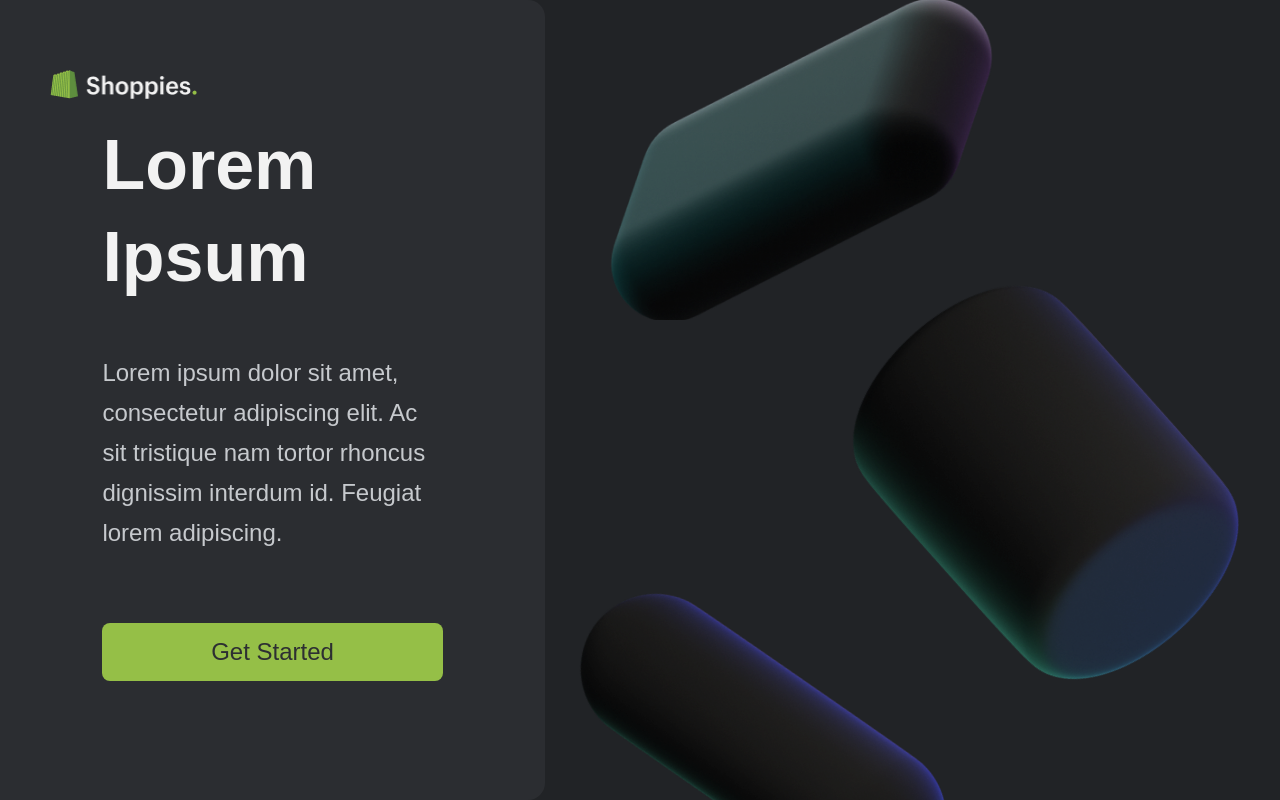
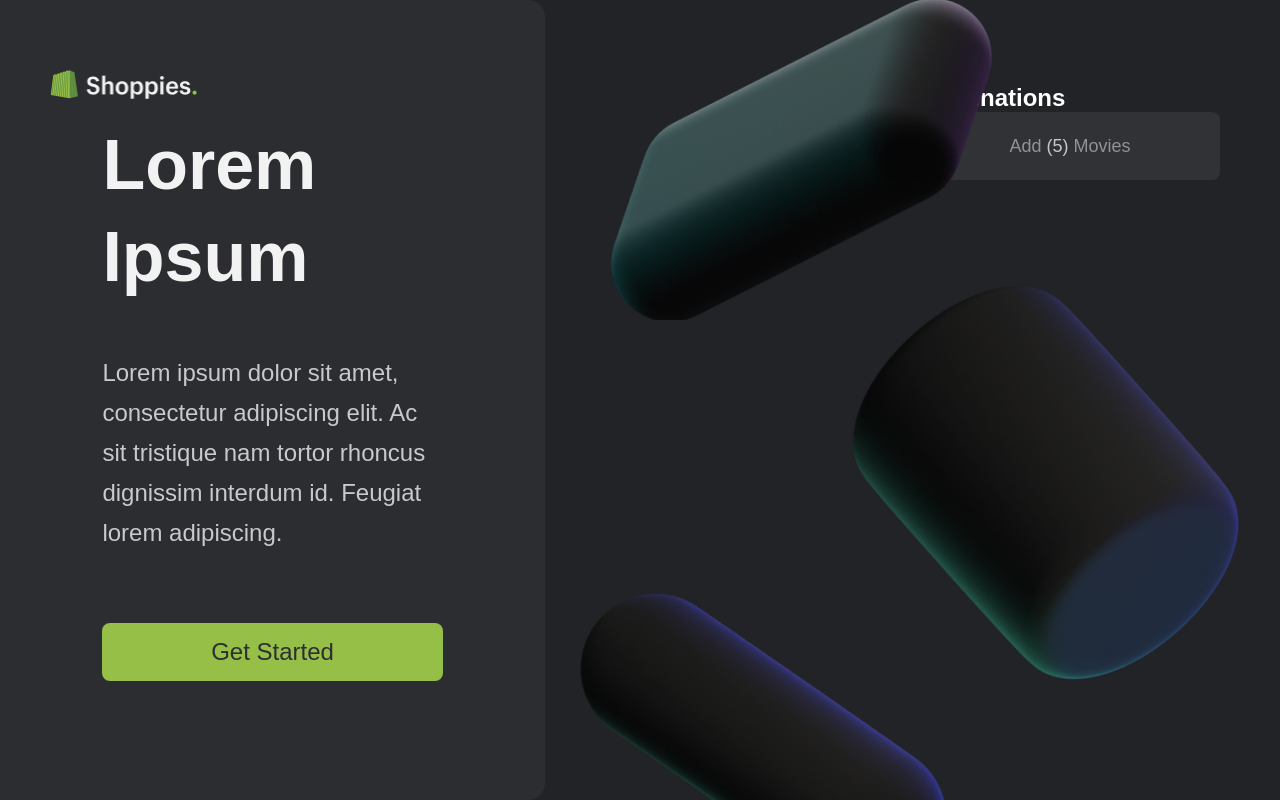
Before and after one commit to ameer-ahmad/TheShoppies, a React (Create React App) app: page / in a window 1280 px wide. Shown: the top 800 px of the page. Built offline with nearby package versions, Linux system fonts and the light colour scheme; a web font is replaced by a local one.

Commit message:
added html for nominee list

```diff
--- a/src/components/MovieCard.js
+++ b/src/components/MovieCard.js
@@ -13,7 +13,7 @@ const MovieCard = (props) => {
     } catch (err) {
       console.error(err);
     }
-  });
+  }, [movie.imdbID]);
 
   return (
     <div className="movie-card">
@@ -28,7 +28,9 @@ const MovieCard = (props) => {
         </button>
       </div>
       <h3 className="movie-title">{movieData.Title}</h3>
-      <p className="movie-info">{`${movieData.Year} • ${movieData.Genre}`}</p>
+      <p className="movie-info">{`${movieData.Year} • ${
+        movieData.Genre.split(",")[0]
+      }`}</p>
       <p className="movie-rating">
         <img src={star} alt="" />
         <span>{movieData.imdbRating}</span>
--- a/src/components/Nominations.js
+++ b/src/components/Nominations.js
@@ -1,10 +1,34 @@
-import React from "react";
+import React, { useEffect, useState } from "react";
+import star from "../img/star.png";
 
-const Nominations = () => {
+const Nominations = ({ nominee }) => {
+  let [movieData, setMovieData] = useState({});
+
+  useEffect(async () => {
+    try {
+      const url = `http://www.omdbapi.com/?i=${nominee}&apikey=92b81fc0`;
+      const res = await fetch(url);
+      const data = await res.json();
+      setMovieData({ ...data });
+    } catch (err) {
+      console.error(err);
+    }
+  });
+
   return (
-    <div className="nominationsList">
-      <h2>Nominations</h2>
-      <button>Add (5) Movies</button>
+    <div className="nominationCard">
+      <img className="nomineePoster" src={movieData.Poster} alt="" />
+      <div className="nomineeInfo">
+        <h3>{movieData.Title}</h3>
+        <p className="movie-info">{`${movieData.Year} • ${
+          movieData.Genre.split(",")[0]
+        }`}</p>
+        <p className="movie-rating">
+          <img src={star} alt="" />
+          <span>{movieData.imdbRating}</span>
+        </p>
+      </div>
+      <button className="removeNominee">X</button>
     </div>
   );
 };
--- a/src/components/Search.js
+++ b/src/components/Search.js
@@ -1,7 +1,8 @@
 import React, { useState } from "react";
-import logo from "../img/logo.png";
+import logo from "../img/bigLogo.png";
 import searchIcon from "../img/search.png";
 import MovieCard from "./MovieCard";
+import Nominations from "./Nominations";
 
 const Search = () => {
   // State for search results
@@ -56,7 +57,13 @@ const Search = () => {
       </div>
       <div className="nominations-list">
         <h2>Nominations</h2>
-        <button>Add (5) Movies</button>
+        {nominees.map((nominee) => (
+          <Nominations nominee={nominee} key={nominee} />
+        ))}
+        <button className="addNominees">
+          Add <span style={{ color: "rgba(242, 242, 242, 0.78)" }}>(5)</span>{" "}
+          Movies
+        </button>
       </div>
     </>
   );
--- a/src/index.css
+++ b/src/index.css
@@ -100,6 +100,8 @@ html {
 
 .searchContainer .logo {
     position: relative;
+    width: 22.77rem;
+    height: 4.44rem;
 }
 
 .input-wrapper {
@@ -138,7 +140,7 @@ input {
     width: 70%;
     display: grid;
     gap: 2rem 0;
-    grid-template-columns: 1fr 1fr 1fr 1fr 1fr;
+    grid-template-columns: 1fr 1fr 1fr 1fr;
     margin-left: 7.5rem;
     margin-top: 9.4rem;
 }
@@ -192,6 +194,57 @@ input {
 }
 
 
+/* Nominations List */
+
+.nominations-list {
+    width: 300px;
+    position: absolute;
+    right: 6rem;
+    top: 8.4rem;
+    display: flex;
+    flex-direction: column;
+    z-index: -1;
+}
+
+.nominations-list h2 {
+    font-size: 2.4rem;
+}
+
+.addNominees {
+    height: 6.8rem;
+    background: rgba(72, 74, 78, .4);
+    border: none;
+    border-radius: 0.8rem;
+    color: rgba(242, 242, 242, 0.5);
+    font-size: 1.8rem;
+}
+
+.nominationCard {
+    display: flex;
+    width: 100%;
+    margin-top: 4rem;
+}
+
+.nomineePoster {
+    width: 9.65rem;
+    border-radius: 0.5rem;
+}
+
+.nomineeInfo {
+    width: 12rem;
+    margin-left: 3rem;
+    margin-right: 0.5rem;
+}
+
+.nomineeInfo h3 {
+    font-size: 1.6rem;
+}
+
+.nominationCard .nomineeInfo {
+    font-size: 1.2rem;
+}
+
+
 /* Font Face */
 
 @font-face {
```
Also changed, not shown: src/img/bigLogo.png (added).
